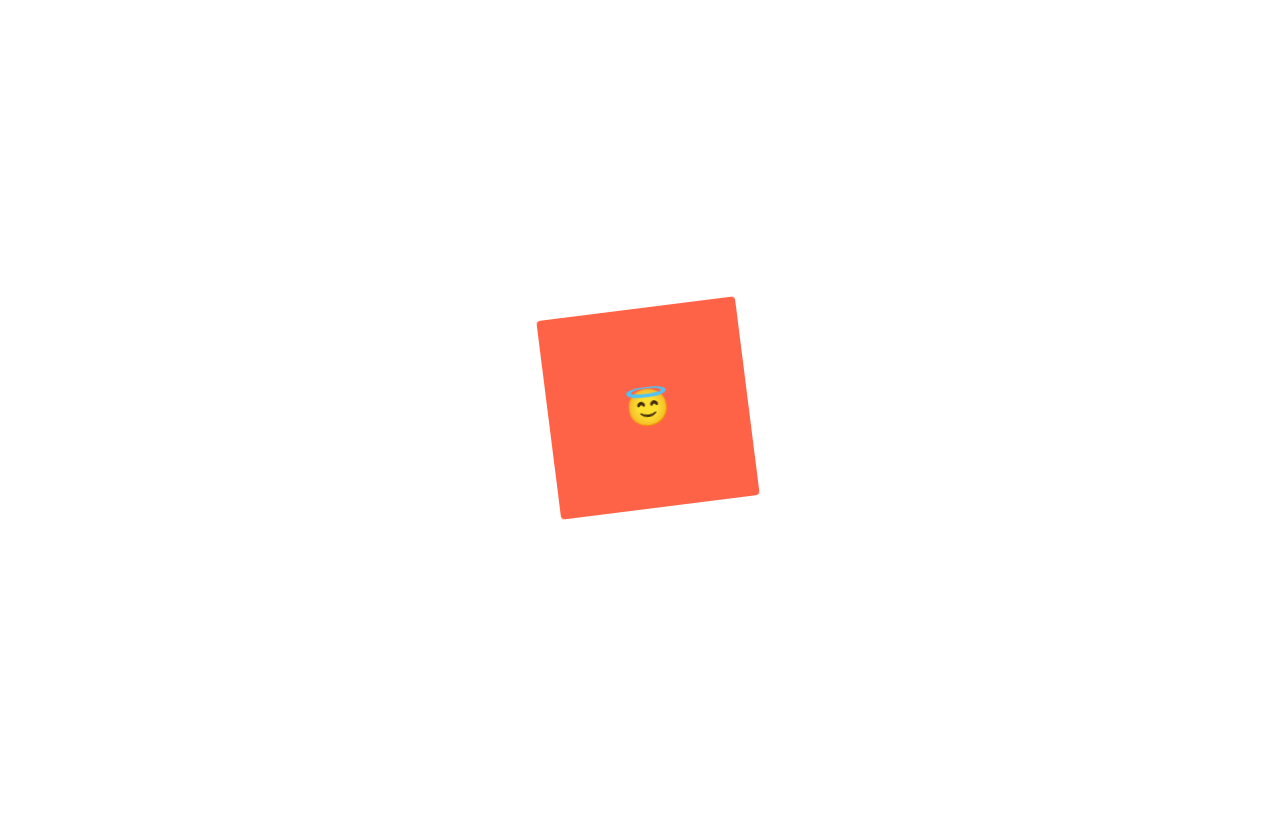
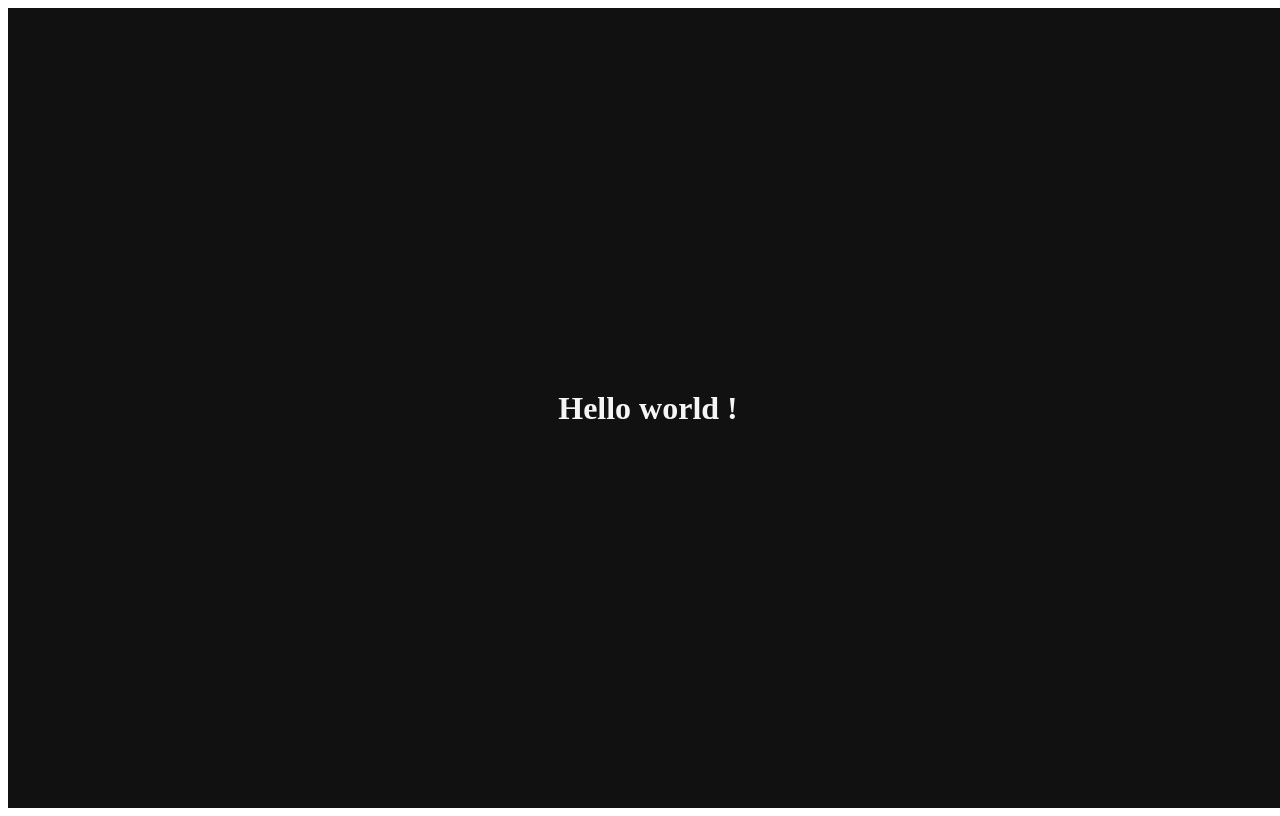
Before and after one commit to codeblue25/learn-react-master, a React (Create React App) app: page / in a window 1280 px wide. Built offline with nearby package versions, Linux system fonts and the light colour scheme.

Commit message:
How to make theme part1

```diff
--- a/src/App.js
+++ b/src/App.js
@@ -1,4 +1,4 @@
-import styled, { keyframes } from "styled-components";
+import styled from "styled-components";
 
 const Wrapper = styled.div`
   display: flex;
@@ -6,50 +6,17 @@ const Wrapper = styled.div`
   align-items: center;
   width: 100vw;
   height: 100vh;
+  background-color: ${(props) => props.theme.backgroundColor};
 `;
 
-const rotateAnimation = keyframes`
-  0% {
-    transform: rotate(0deg);
-    border-radius: 0px;
-  }
-  50% {
-    border-radius: 100px;
-  }
-  100% {
-    transform: rotate(360deg);
-    border-radius: 0px;
-  }
-`;
-
-const Emoji = styled.span`
-  font-size: 36px;
-`;
-
-const Box = styled.div`
-  display: flex;
-  justify-content: center;
-  align-items: center;
-  width: 200px;
-  height: 200px;
-  background-color: tomato;
-  animation: ${rotateAnimation} 1s linear infinite;
-  ${Emoji} {
-    &:hover {
-      font-size: 48px;
-    }
-    &:active {
-      opacity: 0;
-    }
-  }
+const Title = styled.h1`
+  color: ${(props) => props.theme.textColor};
 `;
 
 function App() {
   return (
     <Wrapper>
-      <Box>
-        <Emoji>😇</Emoji>
-      </Box>
+      <Title>Hello world !</Title>
     </Wrapper>
   );
 }
--- a/src/index.js
+++ b/src/index.js
@@ -1,10 +1,22 @@
-import React from 'react';
-import ReactDOM from 'react-dom/client';
-import App from './App';
+import React from "react";
+import ReactDOM from "react-dom/client";
+import { ThemeProvider } from "styled-components";
+import App from "./App";
 
-const root = ReactDOM.createRoot(document.getElementById('root'));
+const lightTheme = {
+  textColor: "#111",
+  backgroundColor: "whitesmoke",
+};
+const darkTheme = {
+  textColor: "whitesmoke",
+  backgroundColor: "#111",
+};
+
+const root = ReactDOM.createRoot(document.getElementById("root"));
 root.render(
   <React.StrictMode>
-    <App />
+    <ThemeProvider theme={darkTheme}>
+      <App />
+    </ThemeProvider>
   </React.StrictMode>
 );
```
